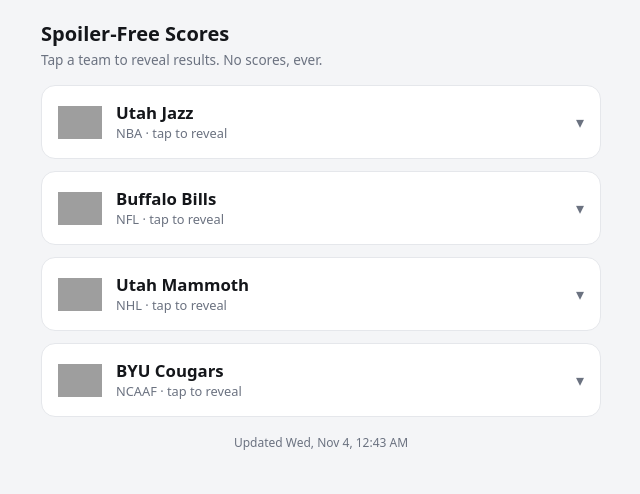
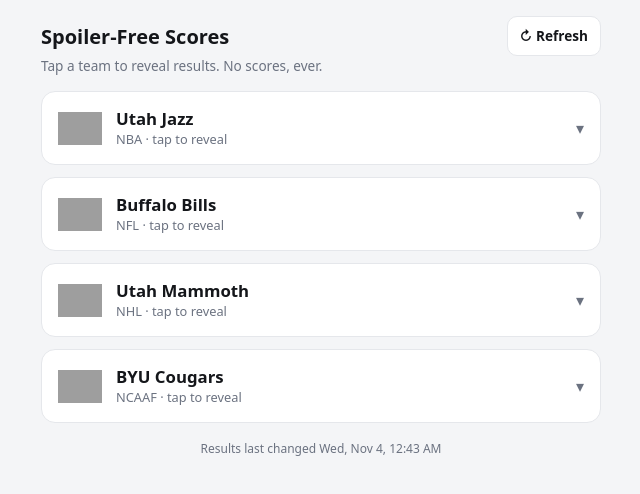
Before and after one commit to herdtproject/sports-results, a plain HTML site: page index.html in a window 1280 px wide. Shown: the whole page, without its empty margins (319-959 px from the left). Drawn offline with Linux system fonts and the light colour scheme; grey boxes are pictures that could not be loaded.

Commit message:
Add manual refresh button
Re-fetches results.json without a page reload and keeps opened team
cards open. Footer now shows when results last changed.

Co-Authored-By: Claude Sonnet 5.5 <noreply@anthropic.com>
Claude-Session: https://claude.ai/code/session_01DgfRJNKC9NdzXqvcDgama1

```diff
--- a/index.html
+++ b/index.html
@@ -25,8 +25,16 @@
     padding: max(16px, env(safe-area-inset-top)) 16px max(24px, env(safe-area-inset-bottom));
   }
   main { max-width: 560px; margin: 0 auto; }
+  .top { display: flex; align-items: center; justify-content: space-between; gap: 12px; }
   h1 { font-size: 1.25rem; margin: 4px 0 2px; }
   .sub { color: var(--muted); font-size: .85rem; margin: 0 0 16px; }
+  #refresh {
+    flex: none; font: inherit; font-size: .85rem; font-weight: 600; color: var(--text);
+    background: var(--card); border: 1px solid var(--line); border-radius: 10px;
+    padding: 8px 12px; min-height: 40px; cursor: pointer; -webkit-tap-highlight-color: transparent;
+  }
+  #refresh:focus-visible { outline: 2px solid var(--live); outline-offset: 2px; }
+  #refresh:disabled { opacity: .6; cursor: default; }
   .team { background: var(--card); border: 1px solid var(--line); border-radius: 14px; margin-bottom: 12px; overflow: hidden; }
   .head {
     all: unset; box-sizing: border-box; display: flex; align-items: center; gap: 14px;
@@ -58,7 +66,10 @@
 </head>
 <body>
 <main>
+  <div class="top">
     <h1>Spoiler-Free Scores</h1>
+    <button id="refresh" type="button">↻ Refresh</button>
+  </div>
   <p class="sub">Tap a team to reveal results. No scores, ever.</p>
   <div id="teams"><p class="none">Loading…</p></div>
   <footer id="updated"></footer>
@@ -115,28 +126,44 @@
     var b = el("div", "body"); b.id = "body" + idx;
     b.appendChild(section("Last 3 games", t.recent, false, "No games played yet."));
     b.appendChild(section("Next 3 games", t.upcoming, true, "No games scheduled."));
-    h.addEventListener("click", function () {
-      var open = c.classList.toggle("open");
+    function setOpen(open) {
+      c.classList.toggle("open", open);
       h.setAttribute("aria-expanded", open);
       txt.lastChild.textContent = t.league + (open ? "" : " · tap to reveal");
-    });
+      if (open) openTeams[t.name] = true; else delete openTeams[t.name];
+    }
+    h.addEventListener("click", function () { setOpen(!c.classList.contains("open")); });
+    if (openTeams[t.name]) setOpen(true);  // keep a card open across refreshes
     c.appendChild(h); c.appendChild(b);
     return c;
   }
 
-  fetch("results.json", { cache: "no-cache" })
+  var btn = document.getElementById("refresh");
+  var footer = document.getElementById("updated");
+  var openTeams = {};
+  var loaded = false;
+
+  function load() {
+    btn.disabled = true; btn.textContent = "Refreshing…";
+    return fetch("results.json?t=" + Date.now(), { cache: "no-store" })
       .then(function (r) { if (!r.ok) throw new Error(r.status); return r.json(); })
       .then(function (data) {
         root.textContent = "";
         data.teams.forEach(function (t, i) { root.appendChild(card(t, i)); });
-      if (data.updated)
-        document.getElementById("updated").textContent =
-          "Updated " + new Date(data.updated).toLocaleString(undefined, fmtTime);
+        loaded = true;
+        footer.textContent = data.updated
+          ? "Results last changed " + new Date(data.updated).toLocaleString(undefined, fmtTime)
+          : "";
       })
       .catch(function () {
+        if (loaded) { footer.textContent = "Couldn't refresh — showing the previous results."; return; }
         root.textContent = "";
         root.appendChild(el("p", "none err", "Couldn't load results. Try again in a moment."));
-    });
+      })
+      .then(function () { btn.disabled = false; btn.textContent = "↻ Refresh"; });
+  }
+  btn.addEventListener("click", load);
+  load();
 })();
 </script>
 </body>
```
Lines whose indentation alone changed are shown as unchanged.
